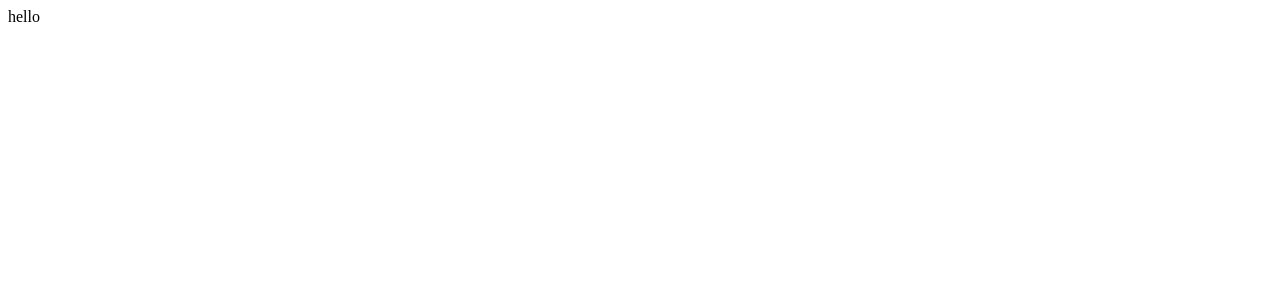
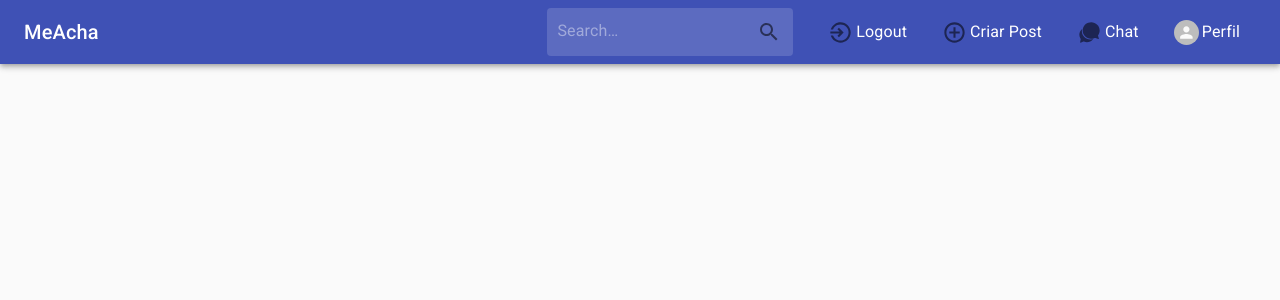
Before and after one commit to Bruno-Fernando/MeAcha, a React (Create React App) app in the folder client/: page / in a window 1280 px wide. Shown: the top 300 px of the page. Built offline with nearby package versions, Linux system fonts and the light colour scheme.

Commit message:
Criada barra de navegaçao responsiva. Falta criar os estilos e mudar alguns icones

```diff
--- a/client/package.json
+++ b/client/package.json
@@ -3,11 +3,15 @@
   "version": "0.1.0",
   "private": true,
   "dependencies": {
+    "@material-ui/core": "^4.9.8",
     "@testing-library/jest-dom": "^4.2.4",
     "@testing-library/react": "^9.5.0",
     "@testing-library/user-event": "^7.2.1",
     "react": "^16.13.1",
     "react-dom": "^16.13.1",
+    "react-hook-form": "^5.2.0",
+    "react-icons": "^3.9.0",
+    "react-router-dom": "^5.1.2",
     "react-scripts": "3.4.1"
   },
   "scripts": {
--- a/client/public/index.html
+++ b/client/public/index.html
@@ -24,6 +24,7 @@
       work correctly both with client-side routing and a non-root public URL.
       Learn how to configure a non-root public URL by running `npm run build`.
     -->
+    <link rel="stylesheet" href="https://fonts.googleapis.com/css?family=Roboto:300,400,500,700&display=swap" />
     <title>React App</title>
   </head>
   <body>
--- a/client/src/App.js
+++ b/client/src/App.js
@@ -1,7 +1,17 @@
 import React from "react";
+import CssBaseline from "@material-ui/core/CssBaseline";
+
+import "./global.css";
+
+import Routes from "./routes";
 
 function App() {
-  return <div>hello</div>;
+  return (
+    <>
+      <CssBaseline />
+      <Routes />
+    </>
+  );
 }
 
 export default App;
--- /dev/null
+++ b/client/src/components/Nav/index.js
@@ -0,0 +1,268 @@
+import React from "react";
+import { Link } from "react-router-dom";
+import AppBar from "@material-ui/core/AppBar";
+import Divider from "@material-ui/core/Divider";
+import Hidden from "@material-ui/core/Hidden";
+import IconButton from "@material-ui/core/IconButton";
+import List from "@material-ui/core/List";
+import ListItem from "@material-ui/core/ListItem";
+import ListItemIcon from "@material-ui/core/ListItemIcon";
+import ListItemText from "@material-ui/core/ListItemText";
+import { MdMenu as MenuIcon } from "react-icons/md";
+import Toolbar from "@material-ui/core/Toolbar";
+import Typography from "@material-ui/core/Typography";
+import { makeStyles, useTheme, fade } from "@material-ui/core/styles";
+import { MdSearch as SearchIcon } from "react-icons/md";
+import InputBase from "@material-ui/core/InputBase";
+import { FiFilter } from "react-icons/fi";
+
+import {
+  IoMdLogIn,
+  IoMdAddCircleOutline,
+  IoIosChatbubbles
+} from "react-icons/io";
+
+import SwipeableDrawer from "@material-ui/core/SwipeableDrawer";
+import { Avatar } from "@material-ui/core";
+
+const drawerWidth = 240;
+
+const useStyles = makeStyles(theme => ({
+  root: {
+    display: "flex"
+  },
+  drawer: {
+    [theme.breakpoints.up("sm")]: {
+      width: drawerWidth,
+      flexShrink: 0
+    }
+  },
+  appBar: {
+    [theme.breakpoints.up("sm")]: {
+      width: `calc(100% - ${drawerWidth}px)`,
+      marginLeft: drawerWidth
+    }
+  },
+  menuButton: {
+    marginRight: theme.spacing(2),
+    [theme.breakpoints.up("sm")]: {
+      display: "none"
+    }
+  },
+  // necessary for content to be below app bar
+  toolbar: theme.mixins.toolbar,
+  drawerPaper: {
+    width: drawerWidth
+  },
+  content: {
+    flexGrow: 1,
+    padding: theme.spacing(3)
+  },
+  search: {
+    position: "relative",
+    borderRadius: theme.shape.borderRadius,
+    backgroundColor: fade(theme.palette.common.white, 0.15),
+    "&:hover": {
+      backgroundColor: fade(theme.palette.common.white, 0.25)
+    },
+    marginRight: theme.spacing(2),
+    marginLeft: 0,
+    width: "100%",
+    [theme.breakpoints.up("sm")]: {
+      marginLeft: theme.spacing(3),
+      width: "auto"
+    }
+  },
+  searchIcon: {
+    padding: theme.spacing(0, 2),
+    height: "100%",
+    position: "absolute",
+    pointerEvents: "none",
+    display: "flex",
+    alignItems: "center",
+    justifyContent: "center"
+  },
+  inputRoot: {
+    color: "inherit"
+  },
+  inputInput: {
+    padding: theme.spacing(1, 1, 1, 0),
+    // vertical padding + font size from searchIcon
+    paddingLeft: "10px",
+    transition: theme.transitions.create("width"),
+    width: "100%",
+    [theme.breakpoints.up("md")]: {
+      width: "20ch"
+    }
+  }
+}));
+
+function ResponsiveDrawer(props) {
+  const { container } = props;
+  const classes = useStyles();
+  const theme = useTheme();
+  const [mobileOpen, setMobileOpen] = React.useState(false);
+
+  const handleDrawerToggle = () => {
+    setMobileOpen(!mobileOpen);
+  };
+
+  const drawer = (
+    <div>
+      <div className={classes.toolbar} />
+      <Avatar />
+      <Divider />
+      <List>
+        <ListItem button>
+          <ListItemIcon>
+            <IoMdLogIn />
+          </ListItemIcon>
+          <ListItemText primary="Login" />
+        </ListItem>
+
+        <ListItem button>
+          <ListItemIcon>
+            <IoMdLogIn />
+          </ListItemIcon>
+          <ListItemText primary="Criar Post" />
+        </ListItem>
+
+        <ListItem button>
+          <ListItemIcon>
+            <IoMdLogIn />
+          </ListItemIcon>
+          <ListItemText primary="Chat" />
+        </ListItem>
+      </List>
+      <Divider />
+    </div>
+  );
+
+  const topMenu = (
+    <div style={{ display: "flex", alignItems: "center" }}>
+      <form className={classes.search} onSubmit={e => e.preventDefault()}>
+        <InputBase
+          placeholder="Search…"
+          classes={{
+            root: classes.inputRoot,
+            input: classes.inputInput
+          }}
+          inputProps={{ "aria-label": "search" }}
+        />
+
+        <IconButton
+          type="submit"
+          className={classes.iconButton}
+          aria-label="search"
+        >
+          <SearchIcon />
+        </IconButton>
+      </form>
+
+      <List style={{ display: "flex" }}>
+        <ListItem button style={{ width: "auto" }}>
+          <ListItemIcon style={{ minWidth: 0, padding: "3px" }}>
+            <IoMdLogIn size="25px" />
+          </ListItemIcon>
+          <ListItemText primary="Logout" />
+        </ListItem>
+
+        <Link to="/new/post" style={{ textDecoration: "none", color: "#ffff" }}>
+          <ListItem button style={{ width: "auto" }}>
+            <ListItemIcon style={{ minWidth: 0, padding: "3px" }}>
+              <IoMdAddCircleOutline size="25px" />
+            </ListItemIcon>
+            <ListItemText primary="Criar Post" />
+          </ListItem>
+        </Link>
+
+        <Link to="/chat" style={{ textDecoration: "none", color: "#ffff" }}>
+          <ListItem button style={{ width: "auto" }}>
+            <ListItemIcon style={{ minWidth: 0, padding: "3px" }}>
+              <IoIosChatbubbles size="25px" />
+            </ListItemIcon>
+            <ListItemText primary="Chat" />
+          </ListItem>
+        </Link>
+
+        <Link to="/user" style={{ textDecoration: "none", color: "#ffff" }}>
+          <ListItem button style={{ width: "auto" }}>
+            <ListItemIcon style={{ minWidth: 0, padding: "3px" }}>
+              <Avatar style={{ width: "25px", height: "25px" }} />
+            </ListItemIcon>
+            <ListItemText primary="Perfil" />
+          </ListItem>
+        </Link>
+      </List>
+    </div>
+  );
+
+  return (
+    <div className={classes.root}>
+      <AppBar position="static">
+        <Toolbar style={{ display: "flex", justifyContent: "space-between" }}>
+          <div style={{ display: "flex", alignItems: "center" }}>
+            <IconButton
+              color="inherit"
+              aria-label="open drawer"
+              edge="start"
+              onClick={handleDrawerToggle}
+              className={classes.menuButton}
+            >
+              <MenuIcon />
+            </IconButton>
+            <Link to="/" style={{ textDecoration: "none", color: "#ffff" }}>
+              <Typography variant="h6" noWrap>
+                MeAcha
+              </Typography>
+            </Link>
+          </div>
+
+          <Hidden smUp implementation="css">
+            <IconButton
+              type="submit"
+              className={classes.iconButton}
+              aria-label="search"
+              style={{ color: "#ffff" }}
+            >
+              <SearchIcon />
+            </IconButton>
+            <IconButton
+              className={classes.iconButton}
+              style={{ color: "#ffff" }}
+            >
+              <FiFilter />
+            </IconButton>
+          </Hidden>
+
+          <Hidden xsDown implementation="css">
+            <div className={classes.sectionDesktop}>{topMenu}</div>
+          </Hidden>
+        </Toolbar>
+      </AppBar>
+      <nav>
+        {/* The implementation can be swapped with js to avoid SEO duplication of links. */}
+        <Hidden smUp implementation="css">
+          <SwipeableDrawer
+            container={container}
+            variant="temporary"
+            anchor={theme.direction === "rtl" ? "right" : "left"}
+            open={mobileOpen}
+            onClose={handleDrawerToggle}
+            onOpen={handleDrawerToggle}
+            classes={{
+              paper: classes.drawerPaper
+            }}
+            ModalProps={{
+              keepMounted: true // Better open performance on mobile.
+            }}
+          >
+            {drawer}
+          </SwipeableDrawer>
+        </Hidden>
+      </nav>
+    </div>
+  );
+}
+
+export default ResponsiveDrawer;
--- /dev/null
+++ b/client/src/routes.js
@@ -0,0 +1,15 @@
+import React from "react";
+import { BrowserRouter as Router, Route, Switch } from "react-router-dom";
+
+import Nav from "./components/Nav";
+import Test from "./components/Nav/test";
+
+export default function Routes() {
+  return (
+    <Router>
+      <Switch>
+         <Nav />
+      </Switch>
+    </Router>
+  );
+}
```
Also changed, not shown: client/src/components/Nav/styles.css (added), 1 other file (tests, documents, lock files or other folders).
